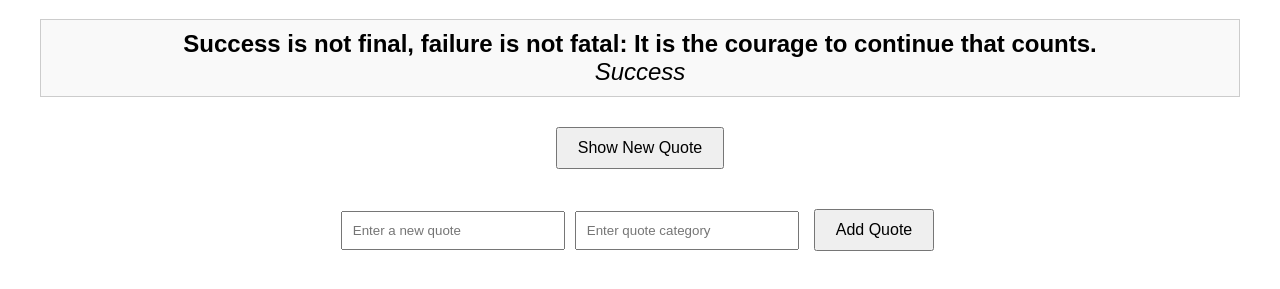
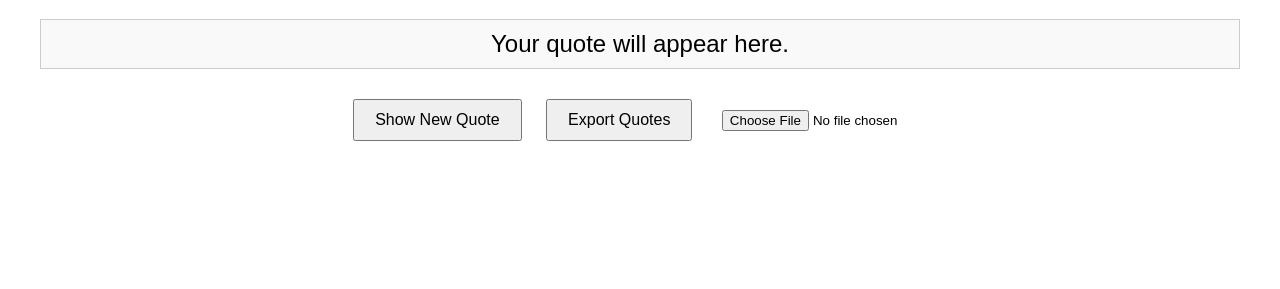
Before and after one commit to Kingozay/alx_fe_javascript, a plain HTML site: page dom-manipulation/index.html in a window 1280 px wide. Shown: the part 61-350 px from the top of the page. Drawn offline with Linux system fonts and the light colour scheme.

Commit message:
Added web storage and JSON import/export functionality

```diff
--- a/dom-manipulation/index.html
+++ b/dom-manipulation/index.html
@@ -10,6 +10,8 @@
   <h1>Dynamic Quote Generator</h1>
   <div id="quoteDisplay">Your quote will appear here.</div>
   <button id="newQuote">Show New Quote</button>
+  <button id="exportQuotes">Export Quotes</button>
+  <input type="file" id="importFile" accept=".json" onchange="importFromJsonFile(event)" />
 
   <script src="script.js"></script>
 </body>
--- a/dom-manipulation/script.js
+++ b/dom-manipulation/script.js
@@ -1,9 +1,18 @@
 // Array of quote objects
-let quotes = [
-    { text: "The only limit to our realization of tomorrow is our doubts of today.", category: "Inspiration" },
-    { text: "Life is 10% what happens to us and 90% how we react to it.", category: "Life" },
-    { text: "Success is not final, failure is not fatal: It is the courage to continue that counts.", category: "Success" }
-  ];
+let quotes = [];
+
+// Function to load quotes from local storage
+function loadQuotes() {
+  const storedQuotes = localStorage.getItem("quotes");
+  if (storedQuotes) {
+    quotes = JSON.parse(storedQuotes);
+  }
+}
+
+// Function to save quotes to local storage
+function saveQuotes() {
+  localStorage.setItem("quotes", JSON.stringify(quotes));
+}
 
 // Function to display a random quote
 function showRandomQuote() {
@@ -11,31 +20,9 @@ let quotes = [
   const randomIndex = Math.floor(Math.random() * quotes.length);
   const randomQuote = quotes[randomIndex];
   quoteDisplay.innerHTML = `<strong>${randomQuote.text}</strong> <br> <em>${randomQuote.category}</em>`;
-  }
 
-  // Function to dynamically create the "Add Quote" form
-  function createAddQuoteForm() {
-    const formContainer = document.createElement("div");
-
-    const quoteInput = document.createElement("input");
-    quoteInput.type = "text";
-    quoteInput.id = "newQuoteText";
-    quoteInput.placeholder = "Enter a new quote";
-
-    const categoryInput = document.createElement("input");
-    categoryInput.type = "text";
-    categoryInput.id = "newQuoteCategory";
-    categoryInput.placeholder = "Enter quote category";
-
-    const addButton = document.createElement("button");
-    addButton.textContent = "Add Quote";
-    addButton.onclick = addQuote;
-
-    formContainer.appendChild(quoteInput);
-    formContainer.appendChild(categoryInput);
-    formContainer.appendChild(addButton);
-
-    document.body.appendChild(formContainer);
+  // Save the last viewed quote in session storage (optional)
+  sessionStorage.setItem("lastViewedQuote", JSON.stringify(randomQuote));
 }
 
 // Function to add a new quote
@@ -47,6 +34,7 @@ let quotes = [
     quotes.push({ text: newQuoteText, category: newQuoteCategory });
     document.getElementById("newQuoteText").value = "";
     document.getElementById("newQuoteCategory").value = "";
+    saveQuotes(); // Save quotes to local storage
     alert("Quote added successfully!");
     showRandomQuote(); // Refresh the displayed quote
   } else {
@@ -54,8 +42,40 @@ let quotes = [
   }
 }
 
+// Function to export quotes to a JSON file
+function exportQuotes() {
+  const dataStr = JSON.stringify(quotes, null, 2);
+  const blob = new Blob([dataStr], { type: "application/json" });
+  const url = URL.createObjectURL(blob);
+
+  const a = document.createElement("a");
+  a.href = url;
+  a.download = "quotes.json";
+  a.click();
+  URL.revokeObjectURL(url);
+}
+
+// Function to import quotes from a JSON file
+function importFromJsonFile(event) {
+  const fileReader = new FileReader();
+  fileReader.onload = function (event) {
+    const importedQuotes = JSON.parse(event.target.result);
+    quotes.push(...importedQuotes);
+    saveQuotes(); // Save imported quotes to local storage
+    alert("Quotes imported successfully!");
+    showRandomQuote(); // Refresh the displayed quote
+  };
+  fileReader.readAsText(event.target.files[0]);
+}
+
 // Event listener for the "Show New Quote" button
 document.getElementById("newQuote").addEventListener("click", showRandomQuote);
+
+// Event listener for the "Export Quotes" button
+document.getElementById("exportQuotes").addEventListener("click", exportQuotes);
+
+// Load quotes from local storage when the page loads
+loadQuotes();
 
 // Display a random quote when the page loads
 showRandomQuote();
```
Lines whose indentation alone changed are shown as unchanged.
